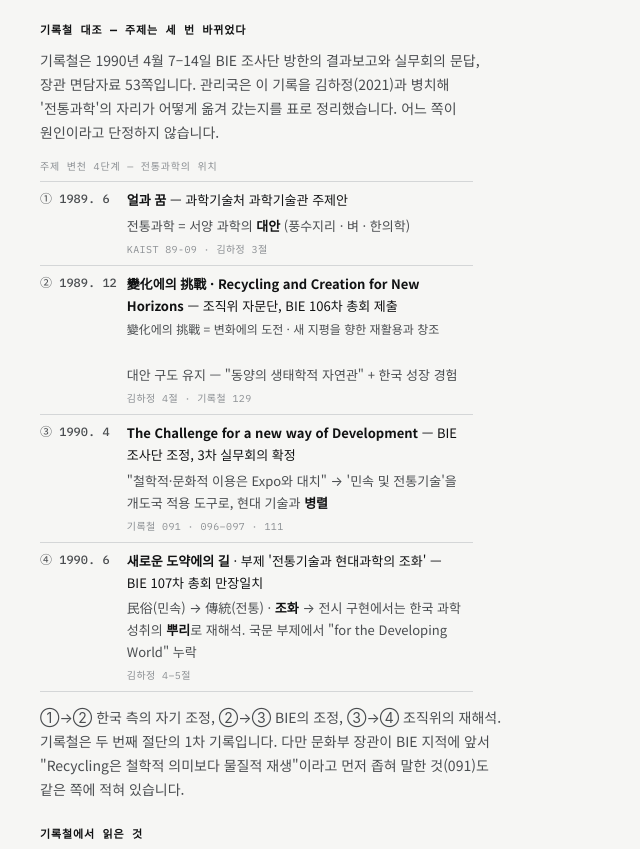
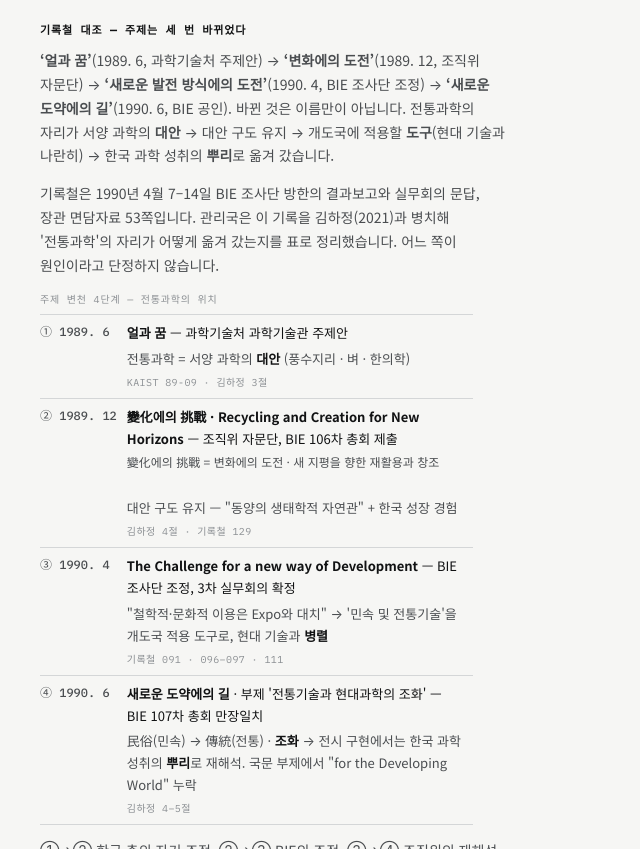
Before and after one commit to catastrotechsolutions/CTS-CatastroTechSolutions, a plain HTML site: page bureau/e93/index.html in a window 1280 px wide. Shown: the part 2386-3235 px from the top of the page, without its empty margins (0-640 px from the left). Drawn offline with Linux system fonts and the light colour scheme.

Commit message:
엑스포: '주제는 세 번 바뀌었다' 아래에 네 주제의 변천과 전통과학의 자리 이동 요약 추가
Co-Authored-By: Claude Fable 5.1 <noreply@anthropic.com>

```diff
--- a/bureau/e93/index.html
+++ b/bureau/e93/index.html
@@ -91,6 +91,7 @@
             </ol>
             <p class="rsch-sub">논문이 인용한 1차 자료 가운데 『BIE 공인획득 3』 기록철(국가기록원 DA0579277)은 2026년 10월 정보공개청구로 입수해 원문을 대조했습니다. 논문 〈그림 3〉의 주제 도식은 기록철 096쪽입니다. 조직위 준비업무기록집과 EXPO'93 부문별 결과보고서는 아직 확인하지 않았습니다.</p>
             <h4>기록철 대조 — 주제는 세 번 바뀌었다</h4>
+            <p class="rsch-sub"><b>‘얼과 꿈’</b>(1989. 6, 과학기술처 주제안) → <b>‘변화에의 도전’</b>(1989. 12, 조직위 자문단) → <b>‘새로운 발전 방식에의 도전’</b>(1990. 4, BIE 조사단 조정) → <b>‘새로운 도약에의 길’</b>(1990. 6, BIE 공인). 바뀐 것은 이름만이 아닙니다. 전통과학의 자리가 서양 과학의 <b>대안</b> → 대안 구도 유지 → 개도국에 적용할 <b>도구</b>(현대 기술과 나란히) → 한국 과학 성취의 <b>뿌리</b>로 옮겨 갔습니다.</p>
             <p class="rsch-sub">기록철은 1990년 4월 7–14일 BIE 조사단 방한의 결과보고와 실무회의 문답, 장관 면담자료 53쪽입니다. 관리국은 이 기록을 김하정(2021)과 병치해 '전통과학'의 자리가 어떻게 옮겨 갔는지를 표로 정리했습니다. 어느 쪽이 원인이라고 단정하지 않습니다.</p>
             <table class="rsch-table stages">
               <caption>주제 변천 4단계 — 전통과학의 위치</caption>
```
